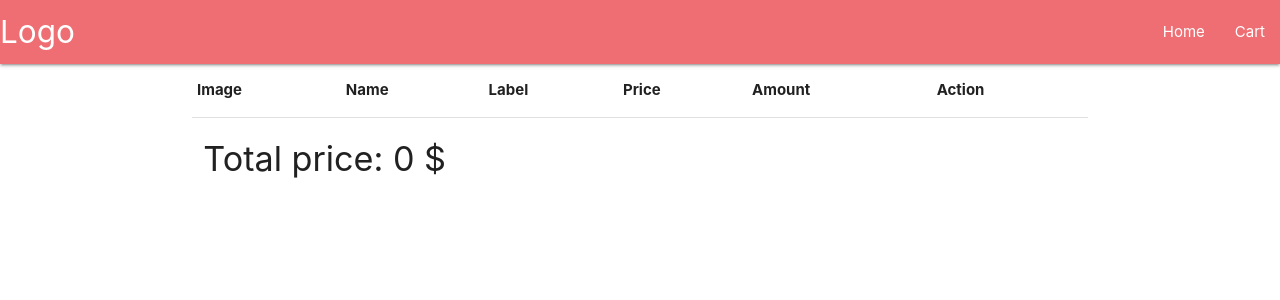
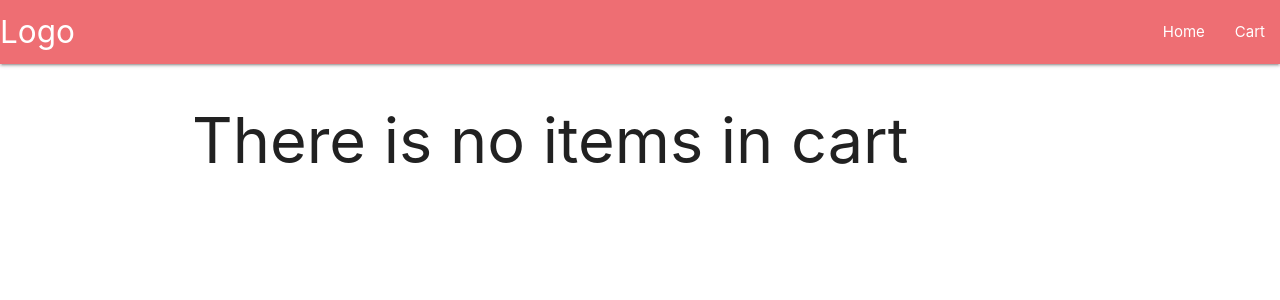
Before and after one commit to povstenko/ang-shop, an Angular app: page /cart in a window 1280 px wide. Shown: the top 300 px of the page. Built offline with nearby package versions, Linux system fonts and the light colour scheme.

Commit message:
empty cart check

```diff
--- a/src/app/cart-page/cart-page.component.html
+++ b/src/app/cart-page/cart-page.component.html
@@ -1,3 +1,4 @@
+<div *ngIf="cartProds.length > 0; else elseBlock">
   <table class="highlight">
     <thead>
       <tr>
@@ -30,3 +31,7 @@
       <h4>Total price: {{prod_sum}} $</h4>
     </div>
   </div>
+</div>
+<ng-template #elseBlock>
+  <h1>There is no items in cart</h1>
+</ng-template>
```
Lines whose indentation alone changed are shown as unchanged.
